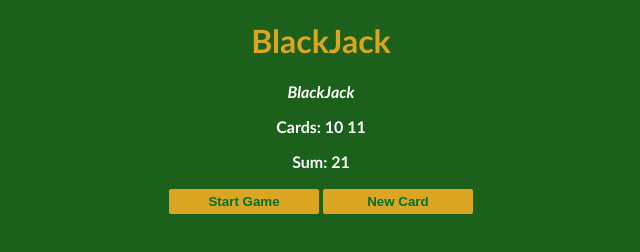
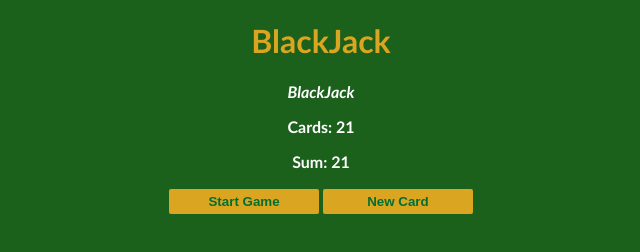
Before and after one commit to GVenegas1/Gabriel-venegas-225-Black-Jack-Proj, a plain HTML site: page index.html in a window 1280 px wide. Both pictures are taken after a click on the button "Start Game". Shown: the full height of the page, 319-959 px from the left. Drawn offline with Linux system fonts and the light colour scheme.

Commit message:
card count

```diff
--- a/deck.js
+++ b/deck.js
@@ -1,5 +1,6 @@
 let firstCard = 10
 let secondCard = 11
+let cards = firstCard + secondCard
 let sum = firstCard + secondCard
 let hasBlackJack = false
 let isAlive = true
@@ -15,7 +16,7 @@ function startGame(){
 }
 
 function renderGame() {
-    cardEl.textContent = "Cards: " + firstCard + " " + secondCard
+    cardEl.textContent = "Cards: " + cards
     sumEl.textContent = "Sum: " + sum
 
     if (sum <= 20) {
```
Also changed, not shown: index.html (+6 -3 lines).
